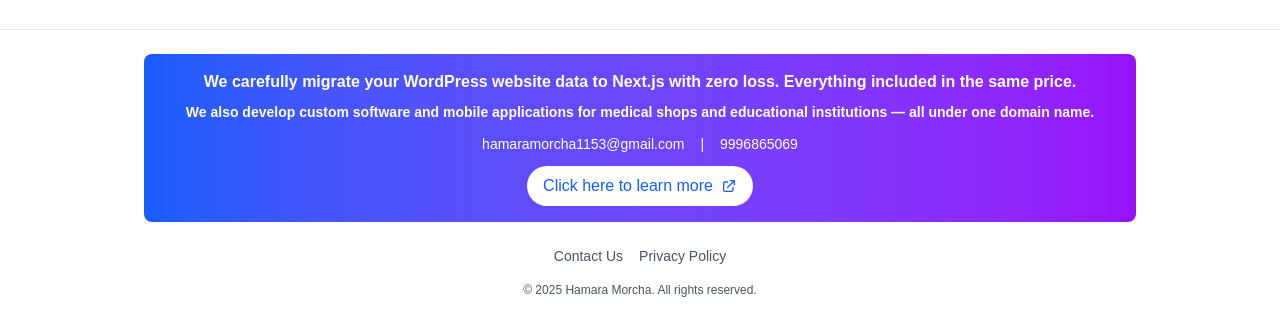
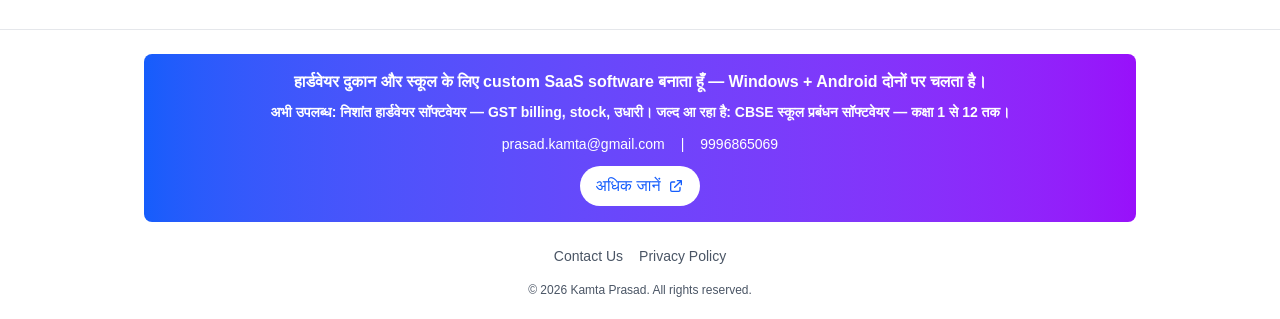
Before and after one commit to kp1153/hamaramorcha, a Next.js app: page / in a window 1280 px wide. Shown: the part 478-797 px from the top of the page. Built offline with nearby package versions, Linux system fonts and the light colour scheme; no server answers.

Commit message:
force deploy

```diff
--- a/components/Footer.js
+++ b/components/Footer.js
@@ -6,77 +6,43 @@ const Footer = () => {
       <div className="max-w-5xl mx-auto px-4 py-6 text-center">
         <div className="bg-gradient-to-r from-blue-600 to-purple-600 rounded-lg p-4 mb-6">
           <h4 className="font-semibold mb-2 text-white">
-            We carefully migrate your WordPress website data to Next.js with
-            zero loss. Everything included in the same price.
+            हार्डवेयर दुकान और स्कूल के लिए custom SaaS software बनाता हूँ — Windows + Android दोनों पर चलता है।
           </h4>
-
           <p className="text-sm mb-3 text-white">
             <strong>
-              We also develop custom software and mobile applications for
-              medical shops and educational institutions — all under one domain
-              name.
+              अभी उपलब्ध: निशांत हार्डवेयर सॉफ्टवेयर — GST billing, stock, उधारी। जल्द आ रहा है: CBSE स्कूल प्रबंधन सॉफ्टवेयर — कक्षा 1 से 12 तक।
             </strong>
           </p>
-
           <div className="flex flex-col sm:flex-row justify-center items-center gap-4 text-sm text-white mb-3">
             <div className="flex flex-col sm:flex-row items-center gap-2 sm:gap-4">
-              <span>hamaramorcha1153@gmail.com</span>
+              <span>prasad.kamta@gmail.com</span>
               <span className="hidden sm:inline">|</span>
-
-              <a
-                href="https://wa.me/919996865069"
-                target="_blank"
-                rel="noopener noreferrer"
-                className="hover:underline"
-              >
+              <a href="https://wa.me/919996865069" target="_blank" rel="noopener noreferrer" className="hover:underline">
                 9996865069
               </a>
             </div>
           </div>
-
           <div>
-            <a
-              href="https://www.web-developer-kp.com/"
-              target="_blank"
-              rel="noopener noreferrer"
-              className="inline-flex items-center gap-2 bg-white text-blue-600 px-4 py-2 rounded-full font-medium hover:bg-gray-100 transition-colors"
-            >
-              Click here to learn more
-              <svg
-                className="w-4 h-4"
-                fill="none"
-                stroke="currentColor"
-                viewBox="0 0 24 24"
-              >
-                <path
-                  strokeLinecap="round"
-                  strokeLinejoin="round"
-                  strokeWidth={2}
-                  d="M10 6H6a2 2 0 00-2 2v10a2 2 0 002 2h10a2 2 0 002-2v-4M14 4h6m0 0v6m0-6L10 14"
-                />
+            <a href="https://www.web-developer-kp.com/" target="_blank" rel="noopener noreferrer" className="inline-flex items-center gap-2 bg-white text-blue-600 px-4 py-2 rounded-full font-medium hover:bg-gray-100 transition-colors">
+              अधिक जानें
+              <svg className="w-4 h-4" fill="none" stroke="currentColor" viewBox="0 0 24 24">
+                <path strokeLinecap="round" strokeLinejoin="round" strokeWidth={2} d="M10 6H6a2 2 0 00-2 2v10a2 2 0 002 2h10a2 2 0 002-2v-4M14 4h6m0 0v6m0-6L10 14" />
               </svg>
             </a>
           </div>
         </div>
 
         <div className="flex justify-center gap-4 mb-4">
-          <Link
-            href="/contact"
-            className="text-sm text-gray-600 hover:text-blue-600 transition-colors"
-          >
+          <Link href="/contact" className="text-sm text-gray-600 hover:text-blue-600 transition-colors">
             Contact Us
           </Link>
-
-          <Link
-            href="/privacy-policy"
-            className="text-sm text-gray-600 hover:text-blue-600 transition-colors"
-          >
+          <Link href="/privacy-policy" className="text-sm text-gray-600 hover:text-blue-600 transition-colors">
             Privacy Policy
           </Link>
         </div>
 
         <p className="text-xs text-gray-600">
-          © 2025 Hamara Morcha. All rights reserved.
+          © {new Date().getFullYear()} Kamta Prasad. All rights reserved.
         </p>
       </div>
     </footer>
```
